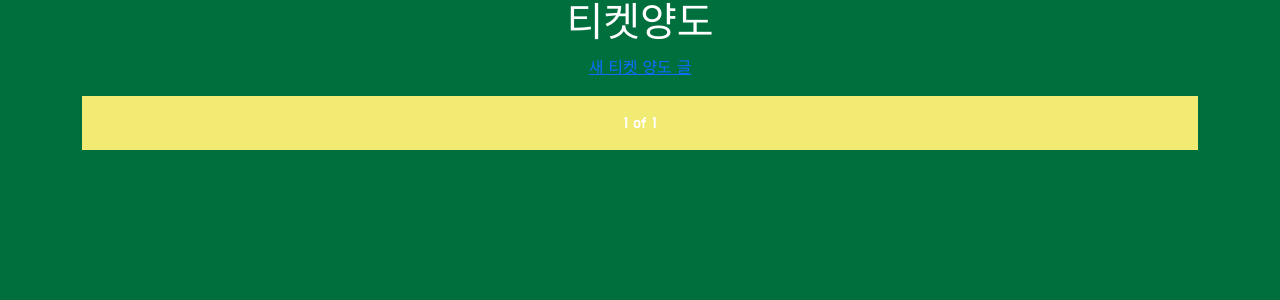
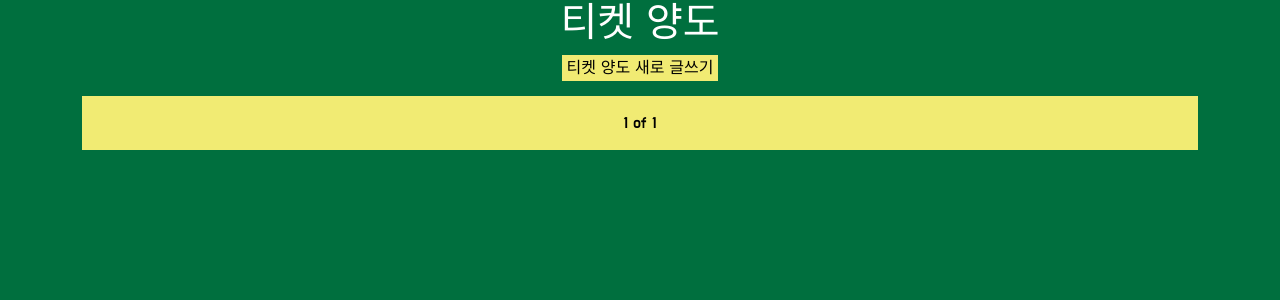
Before and after one commit to hildakim/muse, a Django app: page /ticket/ in a window 1280 px wide. Shown: the part 86-386 px from the top of the page. Run offline with Django 3.2, Linux system fonts and the light colour scheme; data that the repository does not hold is empty.

Commit message:
ticket css final

```diff
--- a/ticket/templates/ticket_home.html
+++ b/ticket/templates/ticket_home.html
@@ -10,7 +10,7 @@
             width: 100%;
             padding: 15px 0;
             text-align: center;
-            color: white;
+            color: black;
             background: #F1EB73;
         }
         h2,h5,p,small{
@@ -19,11 +19,24 @@
         .card-deck {
             background: #F1EB73;
         }
+        .allreview-box a{
+            color: black;
+            background-color: #F1EB73;
+            padding: 5px;
+            margin: 10px;
+            text-decoration:none;
+        }
+        .allreview-box a:hover{
+            text-decoration: underline;
+        }
     </Style>
 </head>
 
-    <h1>티켓양도</h1>
-    <a href="{% url 'ticket:ticket_new' %}" id="go_new">새 티켓 양도 글</a>
+    <h1>티켓 양도</h1>
+
+    <div class="allreview-box">
+    <a href="{% url 'ticket:ticket_new' %}" id="go_new">티켓 양도 새로 글쓰기</a>
+    </div>
 
     <div class="container">
         <div class="card-deck mb-3 text-center">
@@ -44,7 +57,10 @@
                 <small class="card-title">by. {{content.writer}}</small><br>
                 <p class="card-text"></p>{{content.summary | linebreaks}}</p>
 
+                <div class="allreview-box">
                 <a href="{% url 'ticket:ticket_detail' content.id %}" id="more">자세히보기</a>
+                </div>
+
             </div>
             {% endfor %}
         </div>
```
Also changed, not shown: ticket/templates/ticket_detail.html (+34 -6 lines).
